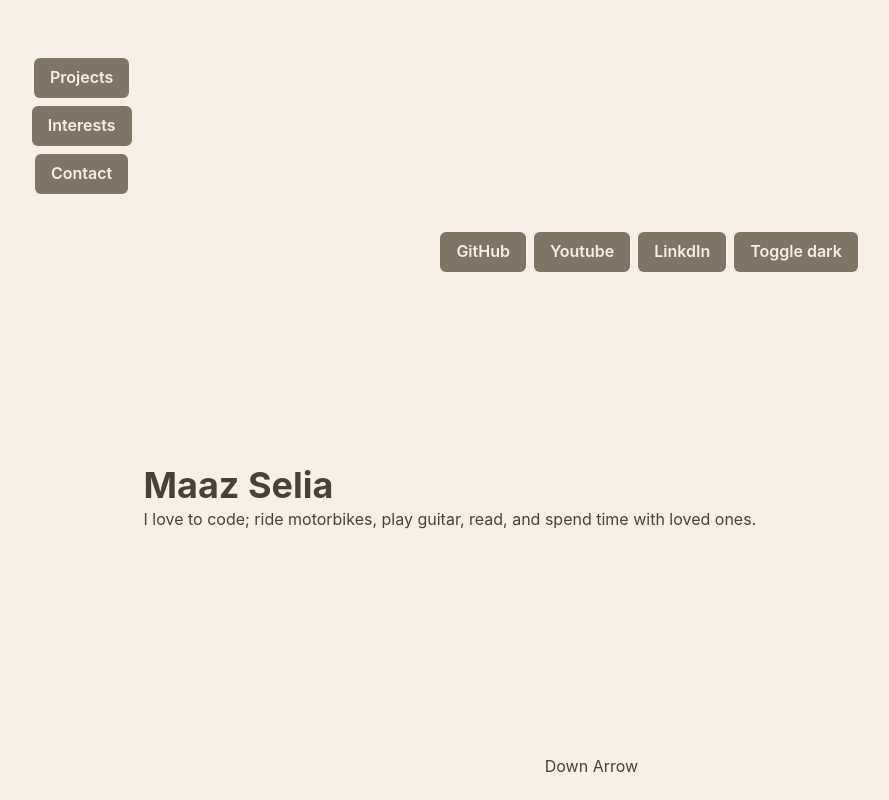
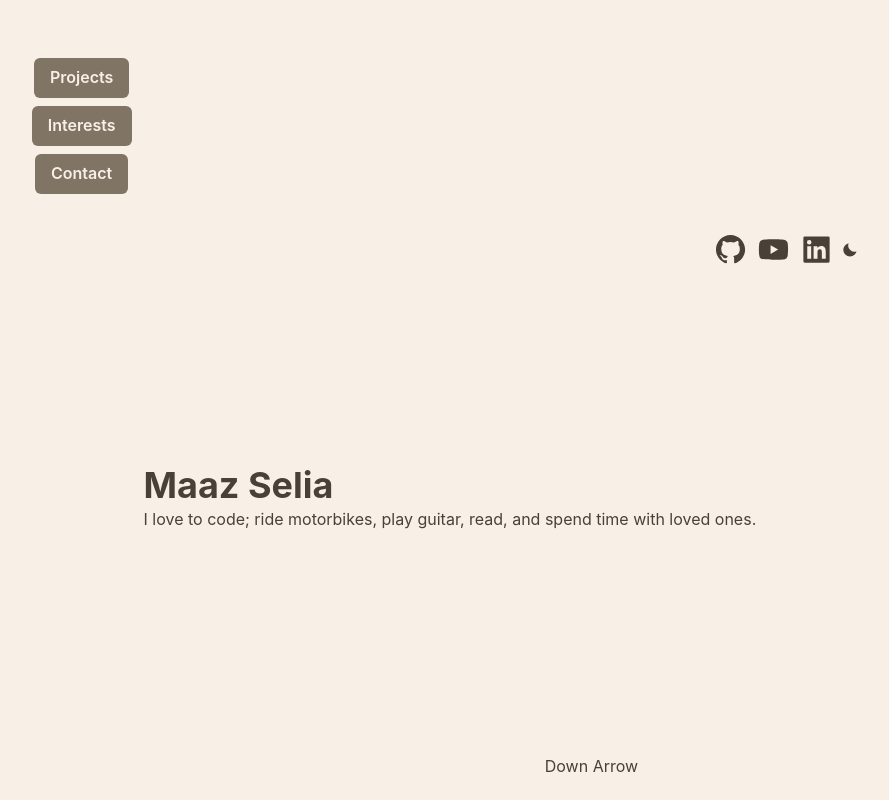
Before and after one commit to Maaz-Selia/my-site, a React (Vite) app: page / in a window 1280 px wide. Shown: the whole page, without its empty margins (59-948 px from the left). Built offline with nearby package versions, Linux system fonts and the light colour scheme.

Commit message:
Added icons to replace buttons on LinkBar

```diff
--- a/package.json
+++ b/package.json
@@ -15,7 +15,8 @@
     "@emotion/styled": "^11.11.0",
     "framer-motion": "^11.0.3",
     "react": "^18.2.0",
-    "react-dom": "^18.2.0"
+    "react-dom": "^18.2.0",
+    "react-icons": "^5.0.1"
   },
   "devDependencies": {
     "@types/react": "^18.2.55",
--- a/src/components/LinkBar.tsx
+++ b/src/components/LinkBar.tsx
@@ -1,4 +1,7 @@
 import { Button, HStack, useColorMode } from '@chakra-ui/react'
+import { BiLogoGithub, BiLogoYoutube, BiLogoLinkedinSquare, BiSun, BiSolidMoon } from "react-icons/bi";
+import { iconSize } from '../constants/mySizes';
+
 
 const LinkBar = () => {
     const { colorMode, toggleColorMode } = useColorMode();
@@ -6,15 +9,17 @@ const LinkBar = () => {
     return (
         <HStack alignItems='center' justifyContent='right' gap={2}>
             <a href='https://github.com/Maaz-Selia' target='_blank' rel='noopener noreferrer'>
-                <Button>GitHub</Button>
+                <BiLogoGithub size={iconSize} />
             </a>
             <a href='www.youtube.com/@_masmoto' target='_blank' rel='noopener noreferrer'>
-                <Button>Youtube</Button>
+                <BiLogoYoutube size={iconSize} />
             </a>
             <a href='https://www.linkedin.com/in/maaz-selia' target='_blank' rel='noopener noreferrer'>
-                <Button>LinkdIn</Button>
+                <BiLogoLinkedinSquare size={iconSize} />
             </a>
-            <Button onClick={toggleColorMode}>Toggle { colorMode === 'light' ? 'dark' : 'light' }</Button>
+            <a onClick={toggleColorMode} >
+                { colorMode === 'light' ? <BiSolidMoon /> : <BiSun /> }
+            </a>
         </HStack>
     )
 }
--- /dev/null
+++ b/src/constants/mySizes.ts
@@ -0,0 +1,2 @@
+// Size for icons in Nav Bar
+export const iconSize = 35;
```
Also changed, not shown: src/components/LinkItem.tsx (added, +9 -0 lines), 1 other file (tests, documents, lock files or other folders).
